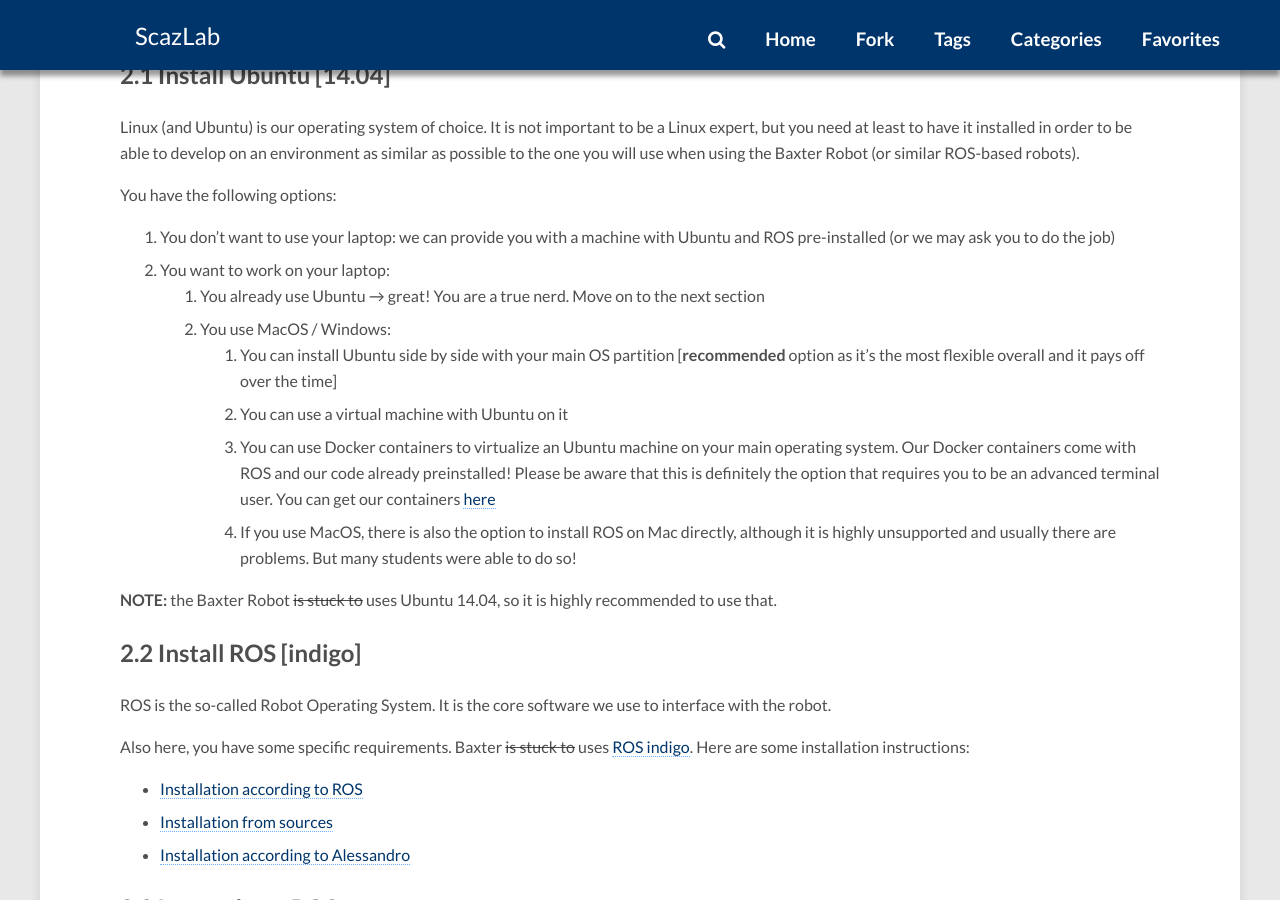
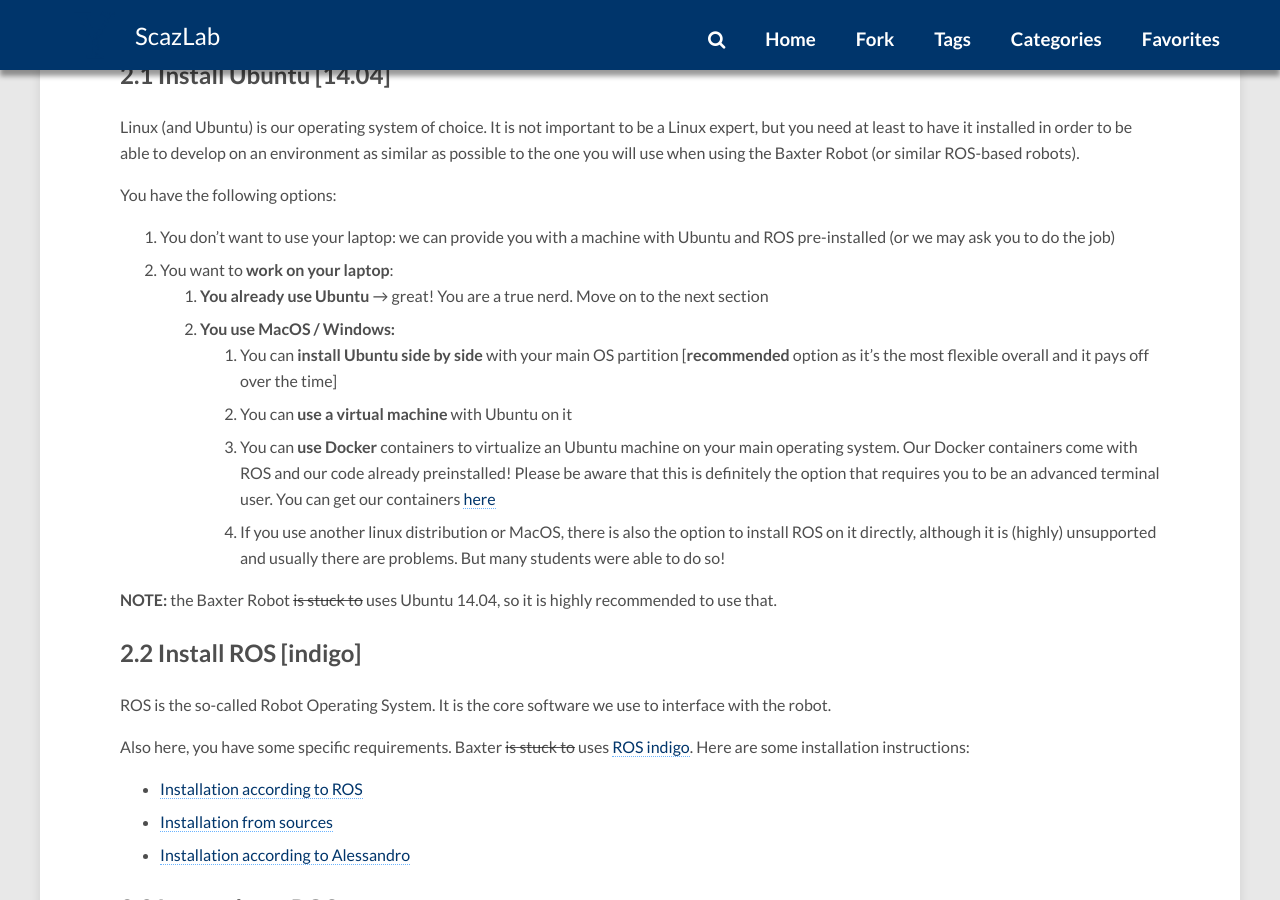
Before and after one commit to ScazLab/ScazLab.github.io, a Jekyll site: the page built from _posts/2017-09-19-Start-in-the-lab.md, in a window 1280 px wide and 900 px high, scrolled down 1152 px. Built offline with Jekyll 4.4.1, drawn with Linux system fonts in a browser that asks for light colours; nearby versions of some CDN libraries; comment, search, counter and statistics services are not loaded.

Commit message:
Minor modifications to lab cheat sheet.

```diff
--- a/_posts/2017-09-19-Start-in-the-lab.md
+++ b/_posts/2017-09-19-Start-in-the-lab.md
@@ -32,13 +32,13 @@ Linux (and Ubuntu) is our operating system of choice. It is not important to be
 You have the following options:
 
 1. You don't want to use your laptop: we can provide you with a machine with Ubuntu and ROS pre-installed (or we may ask you to do the job)
-2. You want to work on your laptop:
-    1. You already use Ubuntu → great! You are a true nerd. Move on to the next section
-    2. You use MacOS / Windows:
-        1. You can install Ubuntu side by side with your main OS partition [**recommended** option as it's the most flexible overall and it pays off over the time]
-        2. You can use a virtual machine with Ubuntu on it
-        3. You can use Docker containers to virtualize an Ubuntu machine on your main operating system. Our Docker containers come with ROS and our code already preinstalled! Please be aware that this is definitely the option that requires you to be an advanced terminal user. You can get our containers [here](https://hub.docker.com/r/scazlab/human_robot_collaboration/)
-        4. If you use MacOS, there is also the option to install ROS on Mac directly, although it is highly unsupported and usually there are problems. But many students were able to do so!
+2. You want to **work on your laptop**:
+    1. **You already use Ubuntu** → great! You are a true nerd. Move on to the next section
+    2. **You use MacOS / Windows:**
+        1. You can **install Ubuntu side by side** with your main OS partition [**recommended** option as it's the most flexible overall and it pays off over the time]
+        2. You can **use a virtual machine** with Ubuntu on it
+        3. You can **use Docker** containers to virtualize an Ubuntu machine on your main operating system. Our Docker containers come with ROS and our code already preinstalled! Please be aware that this is definitely the option that requires you to be an advanced terminal user. You can get our containers [here](https://hub.docker.com/r/scazlab/human_robot_collaboration/)
+        4. If you use another linux distribution or MacOS, there is also the option to install ROS on it directly, although it is (highly) unsupported and usually there are problems. But many students were able to do so!
 
 **NOTE:** the Baxter Robot ~~is stuck to~~ uses Ubuntu 14.04, so it is highly recommended to use that.
 
```
